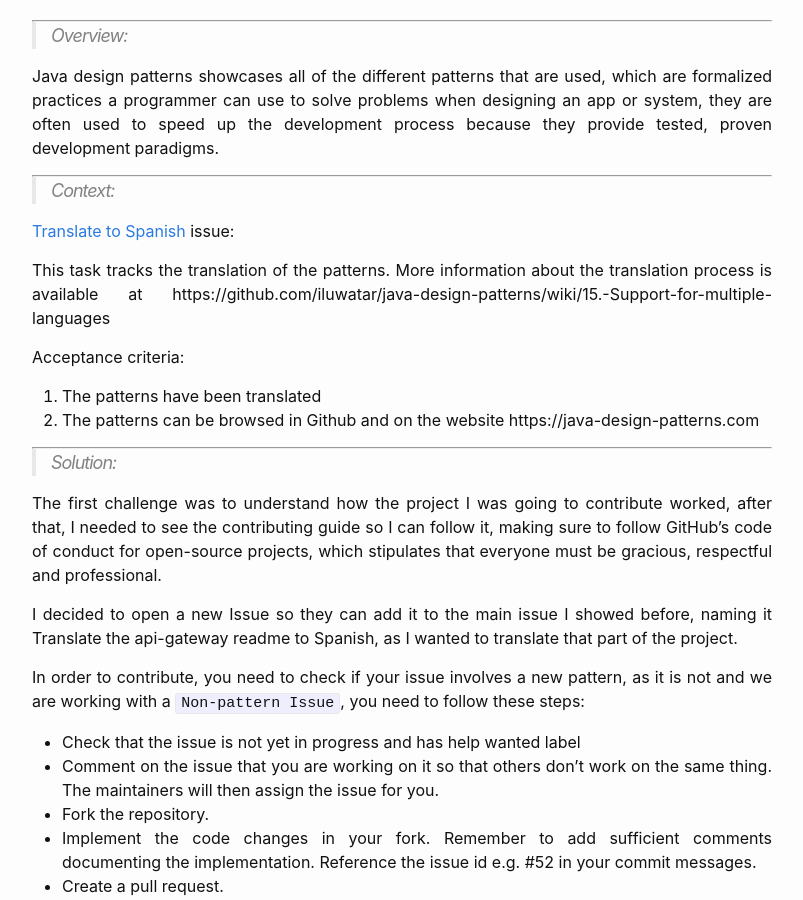
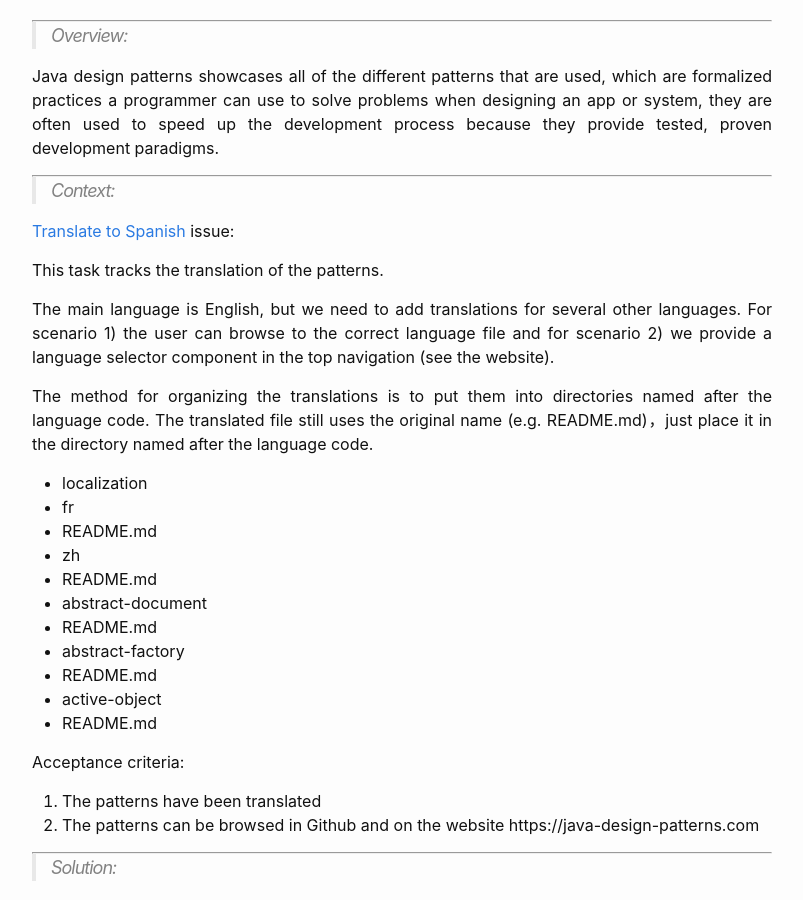
Before and after one commit to TheClerici/my-blog, a Jekyll site: the page built from blog-logs/_posts/2023-02-20-OpenSourceJavaDP.md, in a window 1280 px wide and 900 px high, scrolled down 333 px. Shown: the whole window, without its empty margins (238-1041 px from the left). Built offline with Jekyll 4.4.1, drawn with Linux system fonts in a browser that asks for light colours.

Commit message:
context added

```diff
--- a/blog-logs/_posts/2023-02-20-OpenSourceJavaDP.md
+++ b/blog-logs/_posts/2023-02-20-OpenSourceJavaDP.md
@@ -16,7 +16,23 @@ Java design patterns showcases all of the different patterns that are used, whic
 
 [Translate to Spanish][cj-dor] issue:
 
-This task tracks the translation of the patterns. More information about the translation process is available at https://github.com/iluwatar/java-design-patterns/wiki/15.-Support-for-multiple-languages
+This task tracks the translation of the patterns.
+
+The main language is English, but we need to add translations for several other languages. For scenario 1) the user can browse to the correct language file and for scenario 2) we provide a language selector component in the top navigation (see the website).
+
+The method for organizing the translations is to put them into directories named after the language code. The translated file still uses the original name (e.g. README.md)，just place it in the directory named after the language code.
+
+* localization
+ * fr
+  * README.md
+ * zh
+  * README.md
+  * abstract-document
+   * README.md
+  * abstract-factory
+   * README.md
+  * active-object
+   * README.md
 
 Acceptance criteria:
 
```
